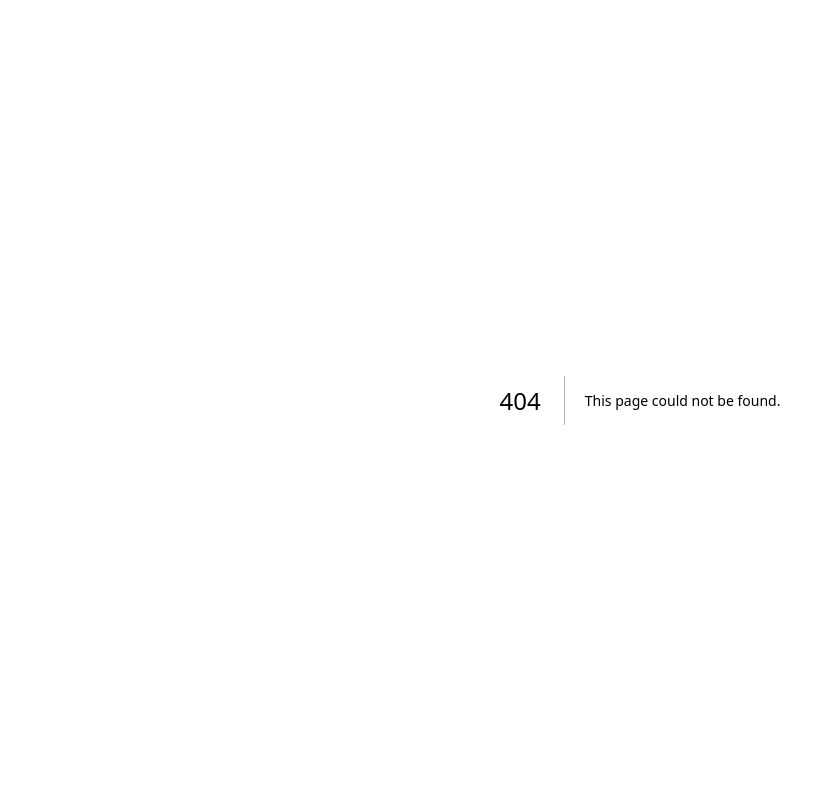
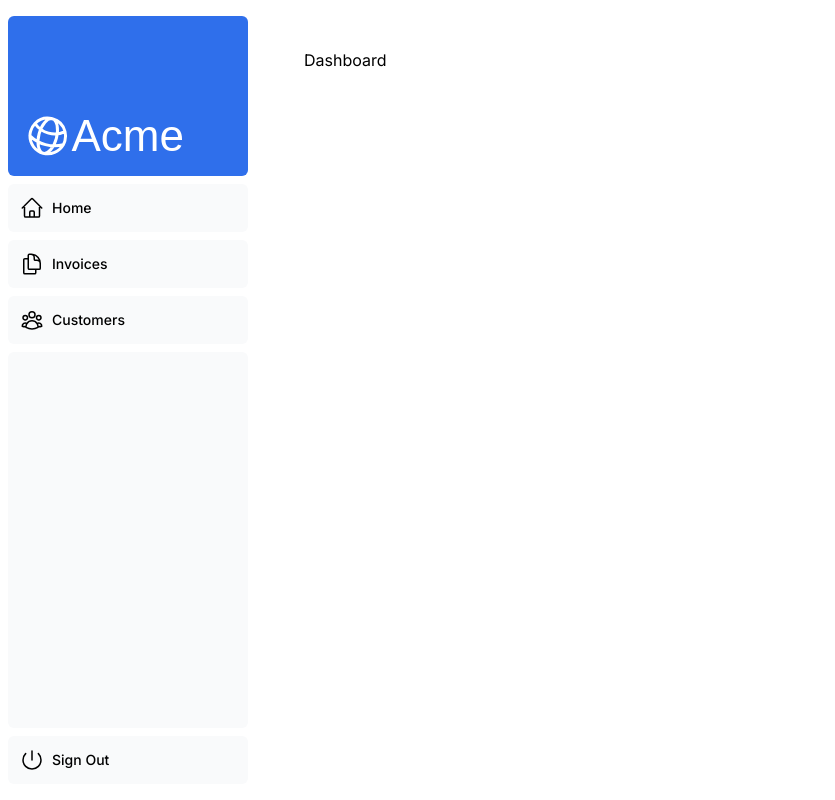
Before and after one commit to JingGo2020/nextjs-dashboard, a Next.js app: page /dashboard in a window 1280 px wide. Before the commit this address had no page. Shown: the whole page, without its empty margins (0-835 px from the left). Built offline with nearby package versions, Linux system fonts and the light colour scheme; a web font is replaced by a local one.

Commit message:
chapter04-Creating the dashboard layout

```diff
--- /dev/null
+++ b/app/dashboard/customers/page.tsx
@@ -0,0 +1,3 @@
+export default function Page(){
+    return <div>customers</div>
+}
--- /dev/null
+++ b/app/dashboard/invoices/page.tsx
@@ -0,0 +1,3 @@
+export default function Page(){
+    return <div>invoices</div>
+}
--- /dev/null
+++ b/app/dashboard/layout.tsx
@@ -0,0 +1,12 @@
+import SideNav from "@/app/ui/dashboard/sidenav";
+
+export default function Layout({children}: { children: React.ReactNode }) {
+    return (
+        <div className="flex h-screen flex-col md:flex-row md:overflow-hidden">
+            <div className="w-full flex-none md:w-64">
+                <SideNav/>
+            </div>
+            <div className="flex-grow p-6 md:overflow-y-auto md:p-12">{children}</div>
+        </div>
+    )
+}
--- /dev/null
+++ b/app/dashboard/page.tsx
@@ -0,0 +1,3 @@
+export default function Page(){
+    return <div>Dashboard</div>
+}
```
